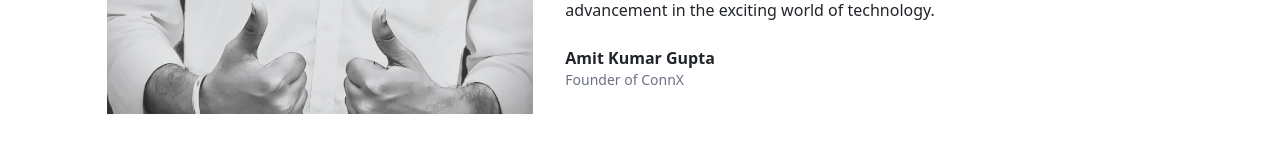
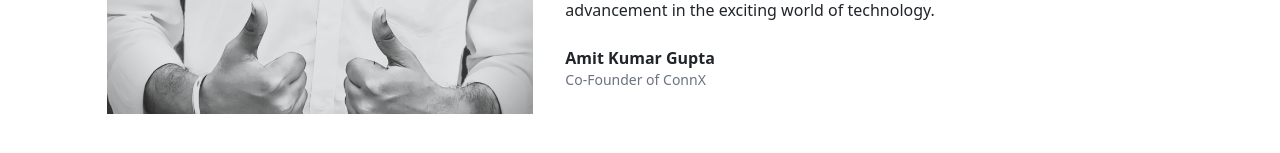
Before and after one commit to amitkumar2308/connxmain, a Next.js app in the folder client/: page /about in a window 1280 px wide. Shown: the part 535-688 px from the top of the page. Built offline with nearby package versions, Linux system fonts and the light colour scheme.

Commit message:
Update about.jsx

```diff
--- a/client/pages/about.jsx
+++ b/client/pages/about.jsx
@@ -27,7 +27,7 @@ const About = () => {
         </p>
         <br />
         <p className="font-bold">Amit Kumar Gupta</p>
-        <p className="text-sm text-gray-500">Founder of ConnX</p>
+        <p className="text-sm text-gray-500">Co-Founder of ConnX</p>
       </div>
     </div>
   );
```
